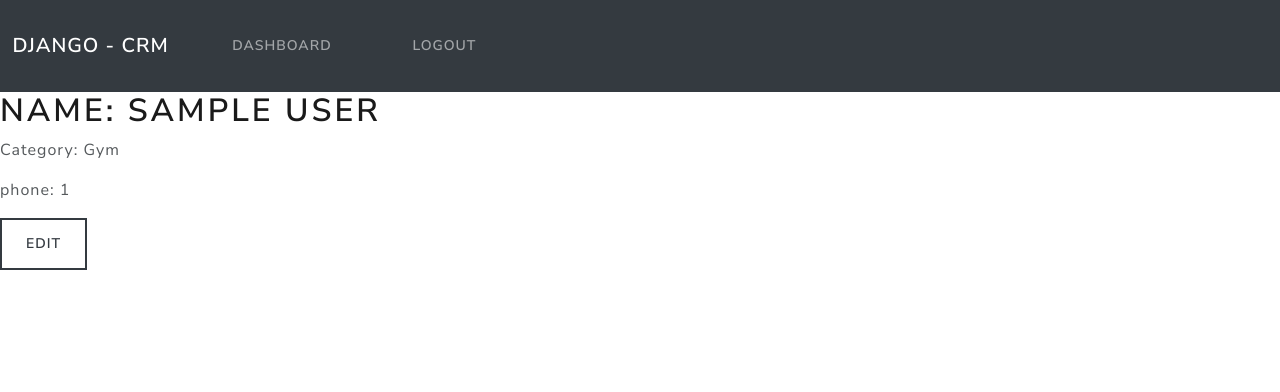
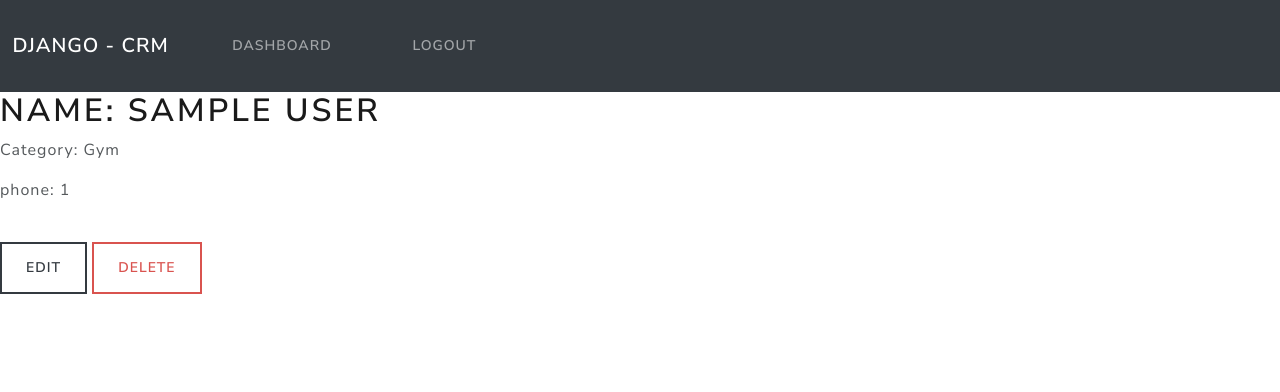
Before and after one commit to AhmedElmarghany/crm, a Django app: page /view/1/ in a window 1280 px wide. Shown: the top 392 px of the page. Run offline with Django 5.2, Linux system fonts and the light colour scheme; a user stored in the database is signed in; data comes from the database, SQL or seed files in the repository; both versions use the stored data as it was after the commit; tables that the repository leaves empty hold one stand-in row (values such as "Sample post").

Commit message:
feat(delete record): add delete record feature

```diff
--- a/templates/web/view_record.html
+++ b/templates/web/view_record.html
@@ -3,5 +3,7 @@
 <h1>Name: {{record.first_name|capfirst}} {{record.last_name|capfirst}}</h1>
 <p>Category: {{record.category}}</p>
 <p>phone: {{record.phone}}</p>
+<br>
 <a href="{% url 'update_record' record.id %}" class="btn btn-outline-dark">Edit</a>
+<a href="{% url 'delete_record' record.id %}" class="btn btn-outline-danger">Delete</a>
 {% endblock %}
--- a/webapp/urls.py
+++ b/webapp/urls.py
@@ -9,5 +9,6 @@ urlpatterns = [
     path('logout/', views.logout, name='logout'),
     path('create-record/', views.create_record, name='createrecord'),
     path('view/<int:record_id>/', views.view_record, name='view_record'),
-    path('update/<int:record_id>/', views.update_record, name='update_record')
+    path('update/<int:record_id>/', views.update_record, name='update_record'),
+    path('delete/<int:record_id>/', views.delete_record, name='delete_record'),
 ]
--- a/webapp/views.py
+++ b/webapp/views.py
@@ -92,3 +92,11 @@ def update_record(request, record_id):
     }
 
     return render(request, 'web/update-record.html', context)
+
+
+
+@login_required(login_url='login')
+def delete_record(request, record_id):
+    record = get_object_or_404(Record, id=record_id)
+    record.delete()
+    return redirect('dashboard')
```
Also changed, not shown: templates/web/dashboard.html (+9 -3 lines), db.sqlite3.
